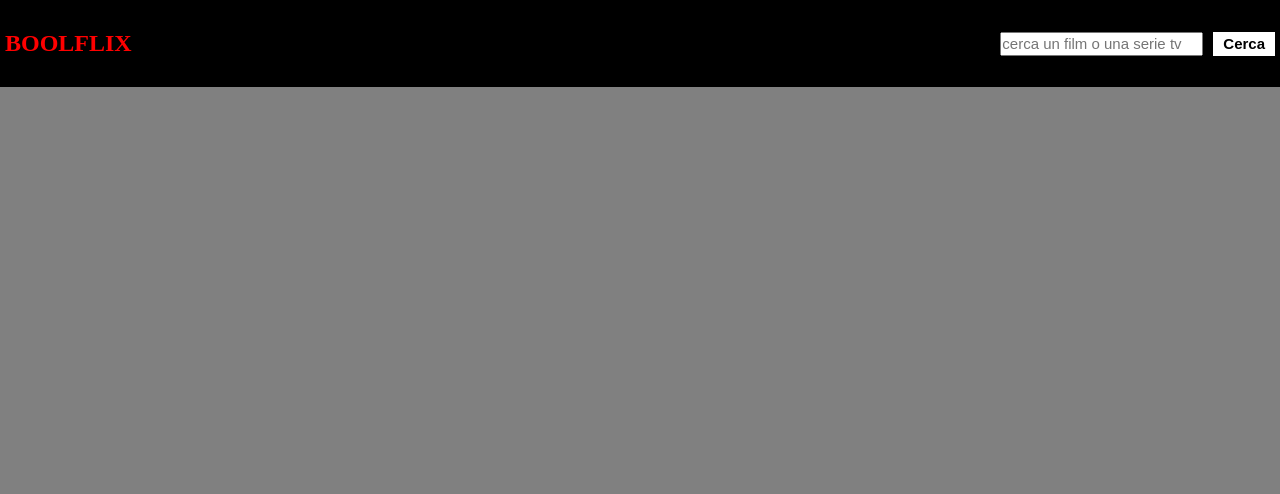
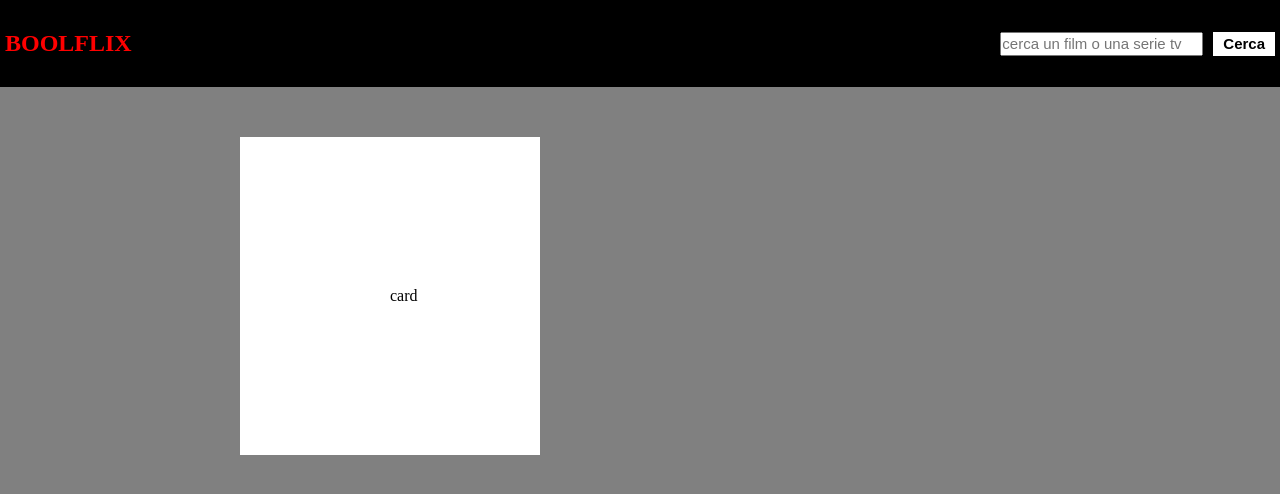
Before and after one commit to Federico-Maiocchi/vite-boolflix, a Vue app: page / in a window 1280 px wide. Shown: the top 494 px of the page. Built offline with nearby package versions, Linux system fonts and the light colour scheme.

Commit message:
ADD: Card component

```diff
--- /dev/null
+++ b/src/components/CardsMain.vue
@@ -0,0 +1,37 @@
+<script>
+
+
+export default {
+  data() {
+    return {
+
+    }
+  },
+
+  methods: {
+
+  }
+
+
+}
+
+
+</script>
+
+<template>
+  <div class="card">
+    <div>card</div>
+  </div>
+
+</template>
+
+<style lang="scss" scoped>
+.card {
+    background-color: white;
+    padding: 150px;
+    width: 100px;
+
+
+}
+
+</style>
--- a/src/components/MainPage.vue
+++ b/src/components/MainPage.vue
@@ -1,18 +1,21 @@
 <script>
+import CardsMain from './CardsMain.vue';
+
 
 
 export default {
-  data() {
-    return {
 
+    data() {
+        return {};
+    },
+
+    methods: {
+
+    },
+
+    components: {
+        CardsMain
     }
-  },
-
-  methods: {
-
-  }
-
-
 }
 
 
@@ -20,7 +23,13 @@ export default {
 
 <template>
   <div class="main-page">
-
+    <div class="container-small">
+        <div class="row">
+            <div class="col-4">
+                <CardsMain />
+            </div>
+        </div>
+    </div>
   </div>
 
 </template>
@@ -29,6 +38,12 @@ export default {
 .main-page {
     background-color: gray;
     min-height: 800px;
+
+    .container-small {
+        max-width: 800px;
+        margin: 0 auto;
+        padding-top: 50px;
+    }
 }
 
 </style>
--- a/src/styles/general.scss
+++ b/src/styles/general.scss
@@ -8,3 +8,7 @@
     display: flex;
     flex-wrap: wrap;
 }
+
+.col-4 {
+    flex-basis: calc((100% / 12) * 4);
+}
```
Also changed, not shown: src/components/HelloWorld.vue (deleted, +0 -40 lines).
